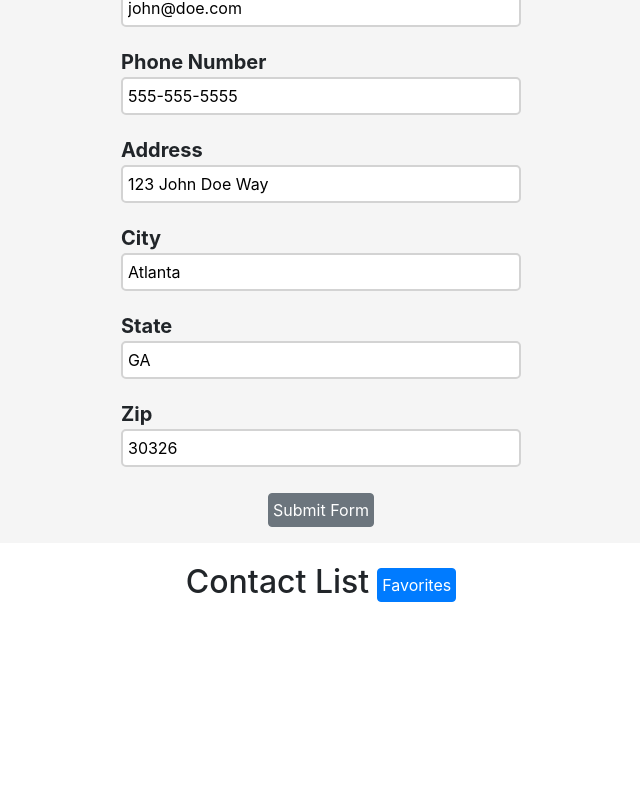
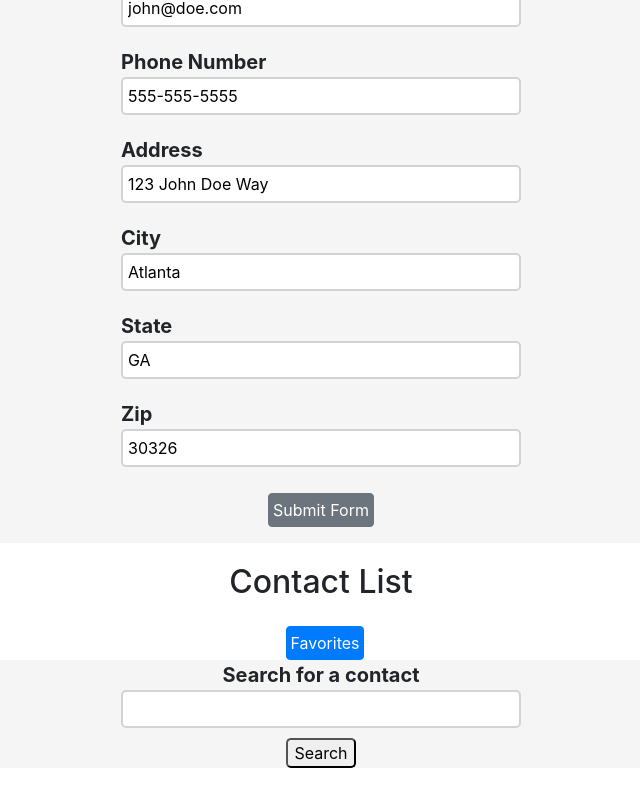
Before and after one commit to grrtvnlw/React-Contacts-App, a React (Create React App) app: page / in a window 1280 px wide. Shown: the part 285-1092 px from the top of the page, without its empty margins (319-959 px from the left). Before the commit the page ends 943 px from the top, so only its background shows below. Built offline with nearby package versions, Linux system fonts and the light colour scheme.

Commit message:
Adding search functionality

```diff
--- a/package.json
+++ b/package.json
@@ -16,7 +16,8 @@
     "start": "react-scripts start",
     "build": "react-scripts build",
     "test": "react-scripts test",
-    "eject": "react-scripts eject"
+    "eject": "react-scripts eject",
+    "dev": "nodemon react-scripts"
   },
   "eslintConfig": {
     "extends": "react-app"
--- a/src/components/ContactList.css
+++ b/src/components/ContactList.css
@@ -82,6 +82,7 @@ button {
 
 .favorites {
   display: flex;
+  flex-direction: column;
   align-items: center;
   justify-content: center;
 }
@@ -93,3 +94,15 @@ button {
 .favoriteMe:hover {
   cursor: pointer;
 }
+
+.search {
+  width: 100%;
+  display: flex;
+  flex-direction: column;
+  justify-content: center;
+  align-items: center;
+}
+
+.search label {
+  margin: 0 auto;
+}
--- a/src/components/ContactList.jsx
+++ b/src/components/ContactList.jsx
@@ -17,13 +17,26 @@ export default class ContactList extends Component {
     this.setState({ displayFavorite: !this.state.displayFavorite })
   }
 
+  searchResults = () => {
+
+  }
+
   render() {
-    { this.props.contactList.sort((a, b) => a.name.localeCompare(b.name))}
+    this.props.contactList.sort((a, b) => a.name.localeCompare(b.name))
+
     let filteredArray = this.props.contactList.filter((contact) => contact.favorite === true)
+
     return (
       <div className="mb-5">
         <header className="favorites">
-    <h2>Contact List</h2><button className="btn btn-primary p-1 ml-2 mt-3" onClick={ this.toggle }>{ this.state.displayFavorite ? 'All' : 'Favorites'}</button>
+          <h2>Contact List</h2><button className="btn btn-primary p-1 ml-2 mt-3" onClick={ this.toggle }>{ this.state.displayFavorite ? 'All' : 'Favorites'}</button>
+          <div className="search">
+            <form onSubmit={this.searchResults}>
+              <label for="search">Search for a contact</label>
+              <input type="text" name="search"></input>
+              <button type="submit">Search</button>
+            </form>
+          </div>
         </header>
         { this.state.displayFavorite
         ? filteredArray.map((contact, index) => {
```
